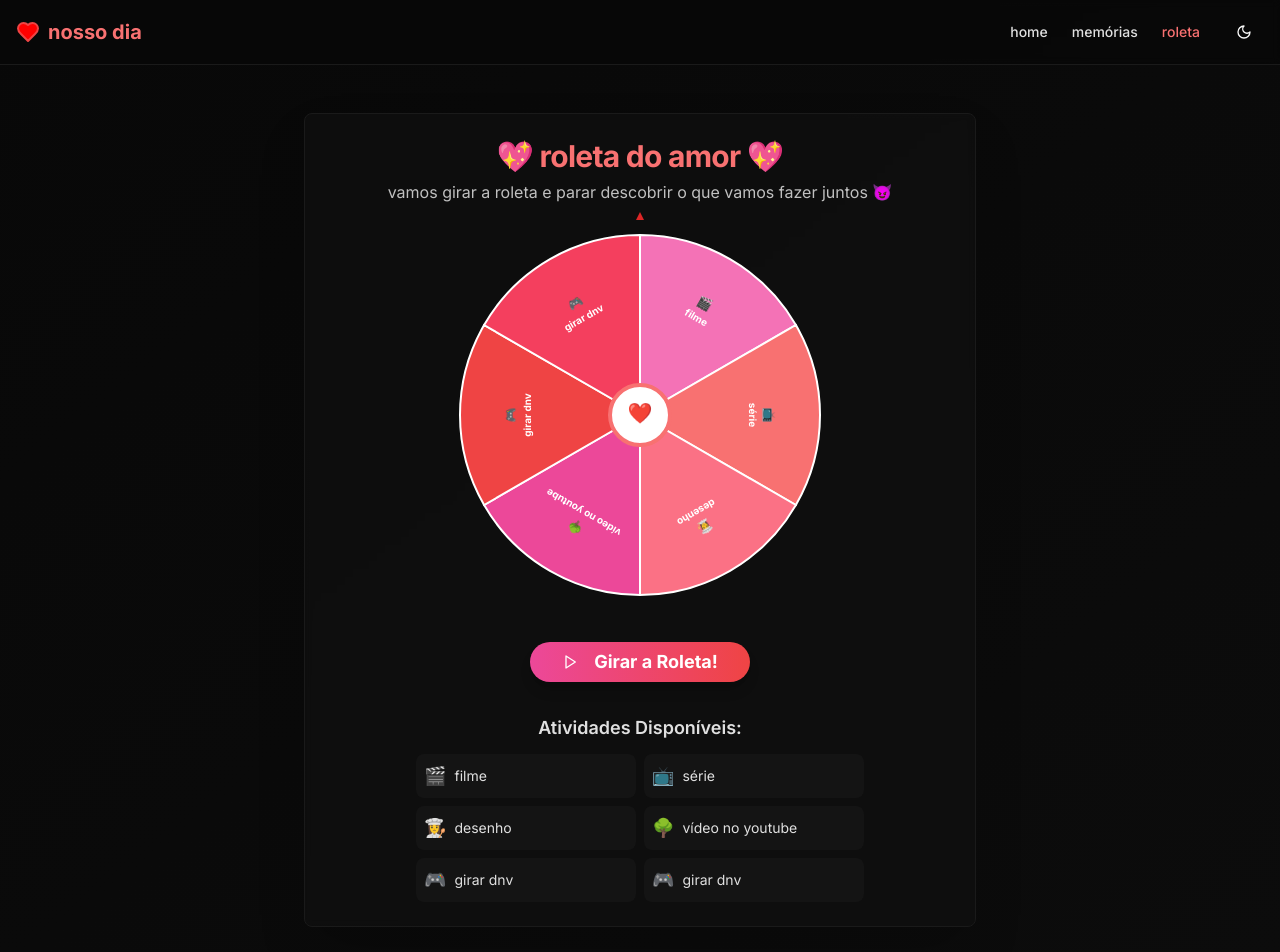
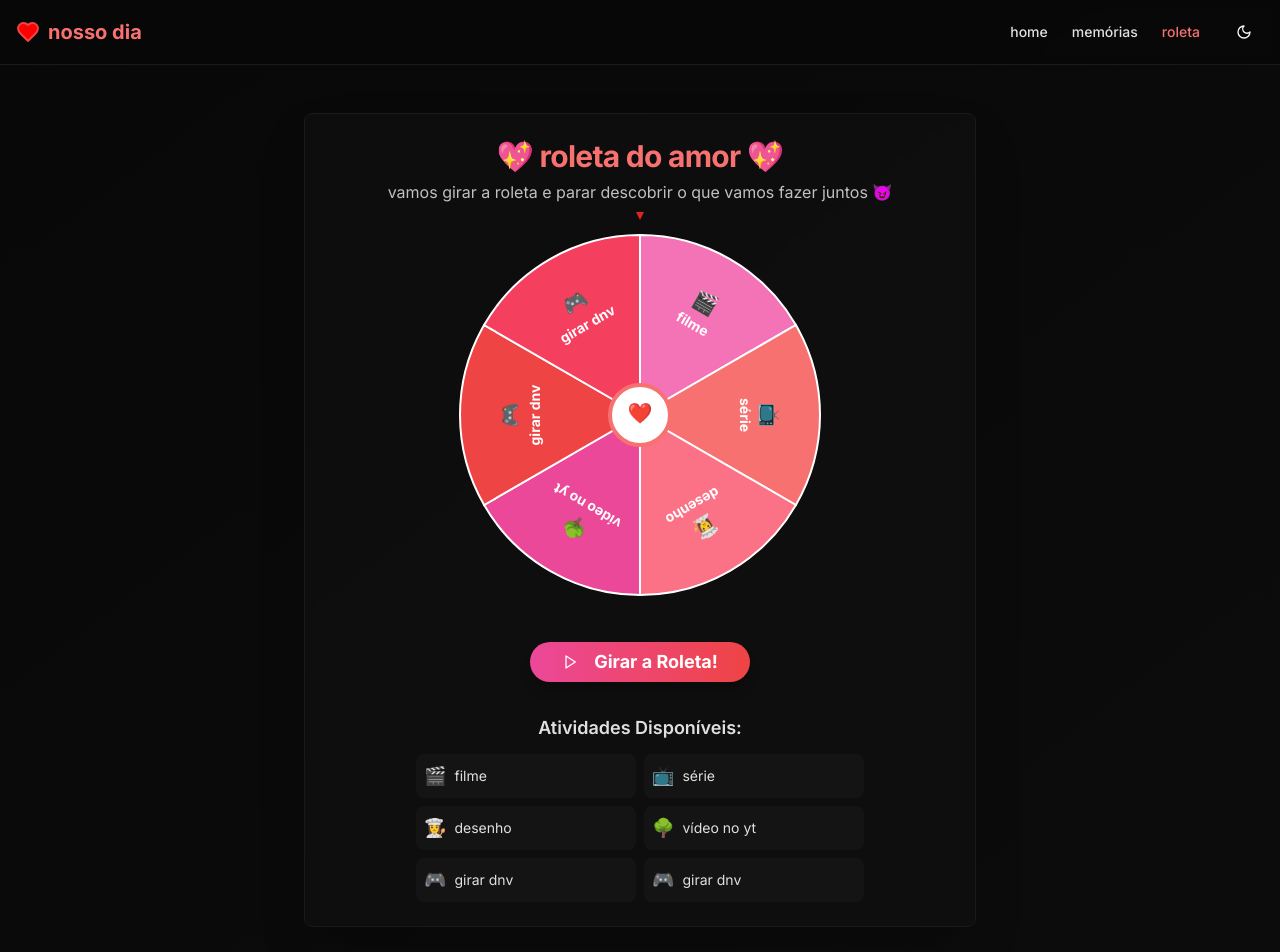
Before and after one commit to joao-pedrozo/valentines-roulette, a Next.js app: page /roleta in a window 1280 px wide. Shown: the top 952 px of the page. Built offline with nearby package versions, Linux system fonts and the light colour scheme.

Commit message:
feat: improve ui

```diff
--- a/components/valentine-roulette.tsx
+++ b/components/valentine-roulette.tsx
@@ -9,7 +9,7 @@ const activities = [
   { id: 1, text: "filme", color: "#f472b6", icon: "🎬" },
   { id: 2, text: "série", color: "#f87171", icon: "📺" },
   { id: 3, text: "desenho", color: "#fb7185", icon: "👩‍🍳" },
-  { id: 4, text: "vídeo no youtube", color: "#ec4899", icon: "🌳" },
+  { id: 4, text: "vídeo no yt", color: "#ec4899", icon: "🌳" },
   { id: 5, text: "girar dnv", color: "#ef4444", icon: "🎮" },
   { id: 6, text: "girar dnv", color: "#f43f5e", icon: "🎮" },
 ]
@@ -65,7 +65,7 @@ export function ValentineRoulette() {
 
         <CardContent className="flex flex-col items-center space-y-8">
           <div className="relative">
-            <div className="absolute top-0 left-1/2 transform -translate-x-1/2 -translate-y-2 z-10">
+            <div className="absolute rotate-180 top-0 left-1/2 transform -translate-x-1/2 -translate-y-2 z-10">
               <div className="w-0 h-0 border-l-4 border-r-4 border-b-8 border-l-transparent border-r-transparent border-b-red-600"></div>
             </div>
 
@@ -118,8 +118,8 @@ export function ValentineRoulette() {
                         fontWeight="bold"
                         transform={`rotate(${textAngle}, ${textX}, ${textY})`}
                       >
-                        <tspan x={textX} dy="-8">{activity.icon}</tspan>
-                        <tspan x={textX} dy="16" fontSize="10">{activity.text}</tspan>
+                        <tspan x={textX} dy="-8" fontSize="20">{activity.icon}</tspan>
+                        <tspan x={textX} dy="24" fontSize="14">{activity.text}</tspan>
                       </text>
                     </g>
                   )
```
